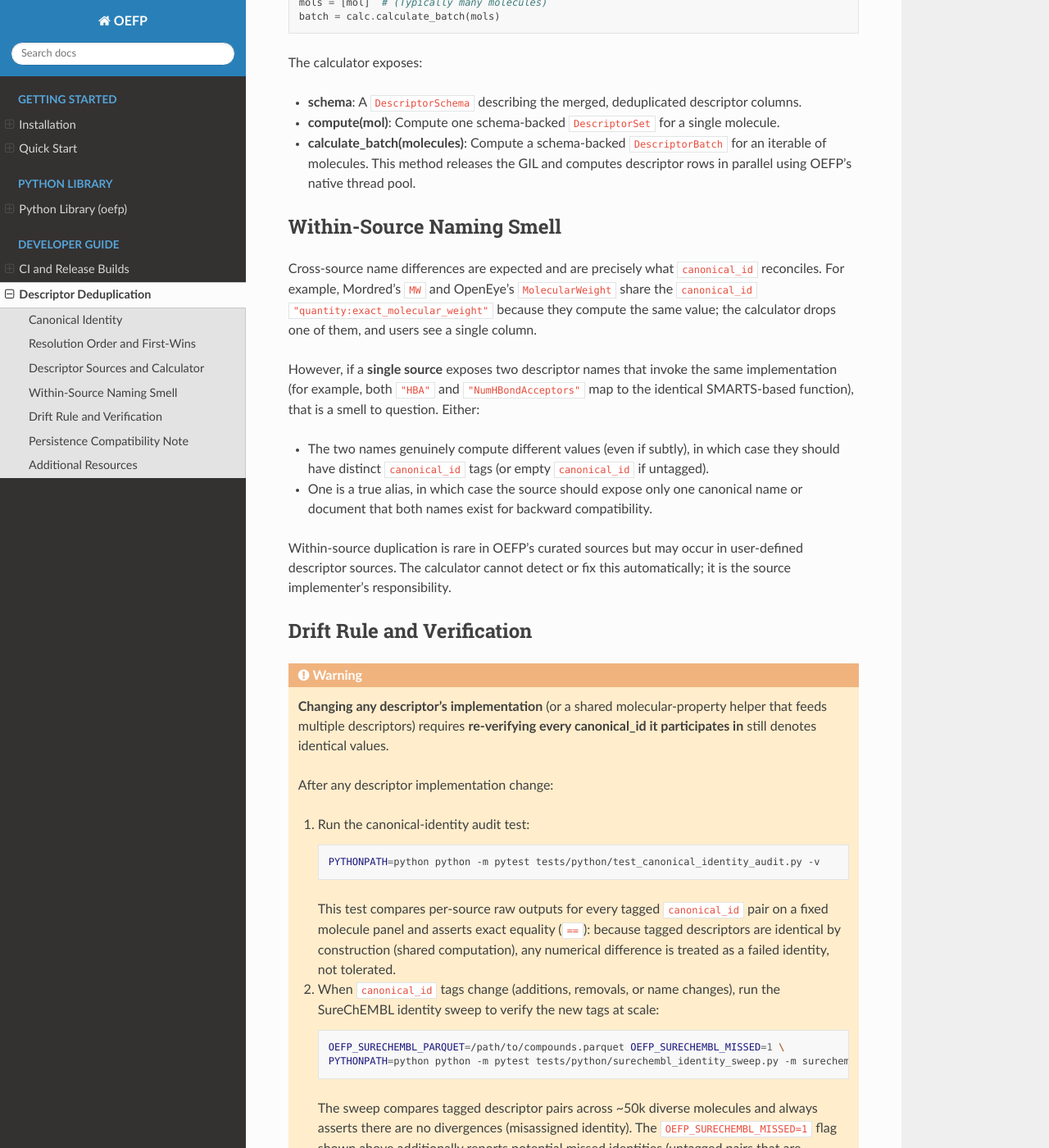
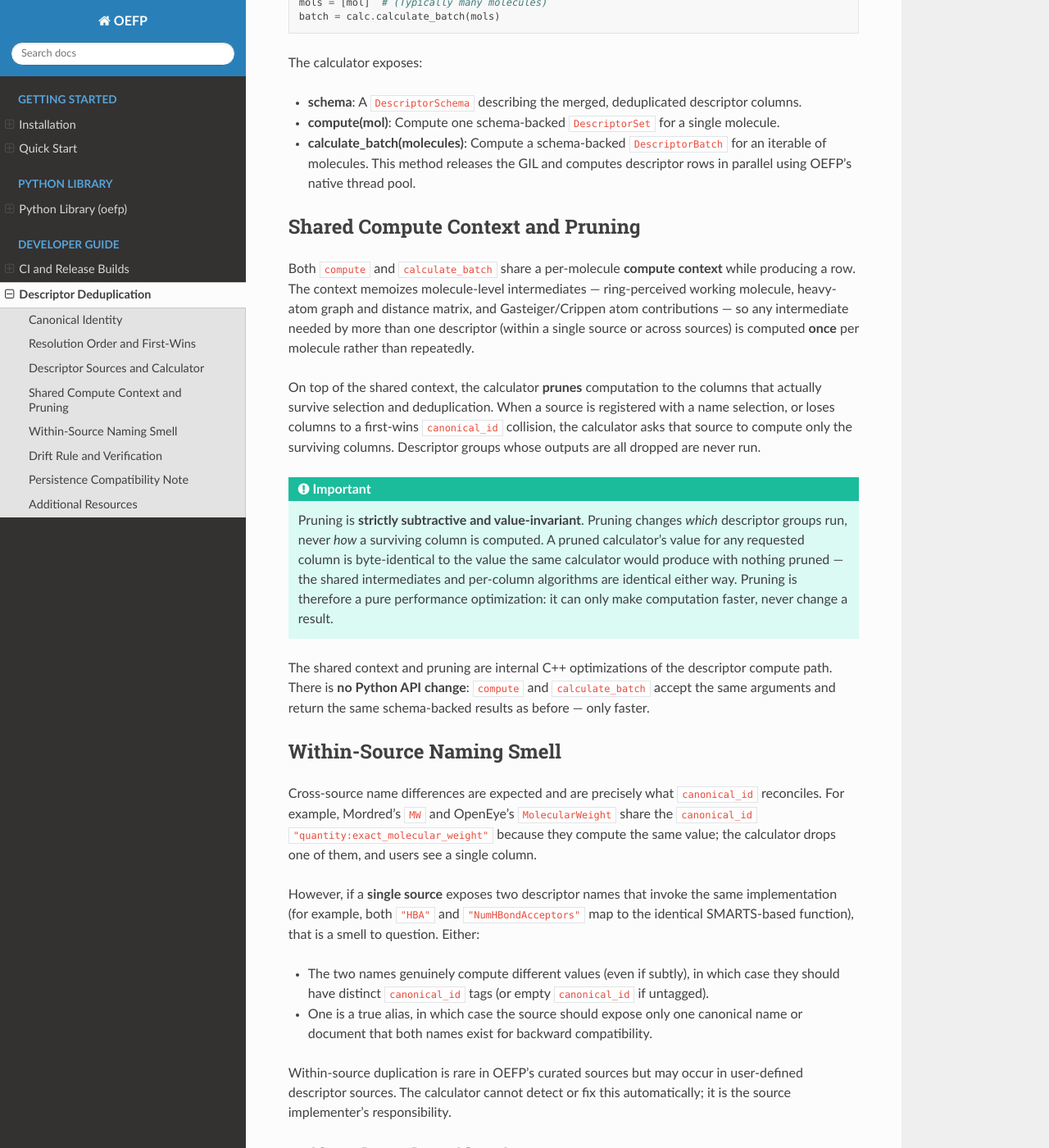
Before and after one commit to scott-arne/oefp, a Sphinx documentation site: the page built from docs/developer-guide/descriptor-deduplication.rst, in a window 1280 px wide and 1400 px high, scrolled down 2237 px. Shown: the whole window at 82% size. Built offline with Sphinx 7.4.7 and the Read the Docs theme 3.1.0, drawn with Linux system fonts in a browser that asks for light colours; pages that are not in the unit, such as notebooks, are missing from menus.

Commit message:
test: verify calculator pruning equivalence; document context and pruning

```diff
--- a/docs/developer-guide/descriptor-deduplication.rst
+++ b/docs/developer-guide/descriptor-deduplication.rst
@@ -121,6 +121,38 @@ The calculator exposes:
   for an iterable of molecules. This method releases the GIL and computes
   descriptor rows in parallel using OEFP's native thread pool.
 
+Shared Compute Context and Pruning
+----------------------------------
+
+Both ``compute`` and ``calculate_batch`` share a per-molecule **compute
+context** while producing a row. The context memoizes molecule-level
+intermediates — ring-perceived working molecule, heavy-atom graph and distance
+matrix, and Gasteiger/Crippen atom contributions — so any intermediate needed by
+more than one descriptor (within a single source or across sources) is computed
+**once** per molecule rather than repeatedly.
+
+On top of the shared context, the calculator **prunes** computation to the
+columns that actually survive selection and deduplication. When a source is
+registered with a name selection, or loses columns to a first-wins
+``canonical_id`` collision, the calculator asks that source to compute only the
+surviving columns. Descriptor groups whose outputs are all dropped are never
+run.
+
+.. important::
+
+   Pruning is **strictly subtractive and value-invariant**. Pruning changes
+   *which* descriptor groups run, never *how* a surviving column is computed. A
+   pruned calculator's value for any requested column is byte-identical to the
+   value the same calculator would produce with nothing pruned — the shared
+   intermediates and per-column algorithms are identical either way. Pruning is
+   therefore a pure performance optimization: it can only make computation
+   faster, never change a result.
+
+The shared context and pruning are internal C++ optimizations of the descriptor
+compute path. There is **no Python API change**: ``compute`` and
+``calculate_batch`` accept the same arguments and return the same schema-backed
+results as before — only faster.
+
 Within-Source Naming Smell
 ---------------------------
 
```
Also changed, not shown: 1 other file.
